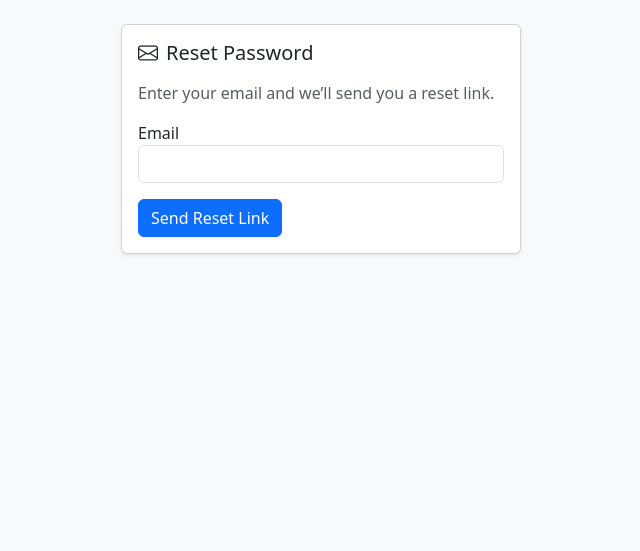
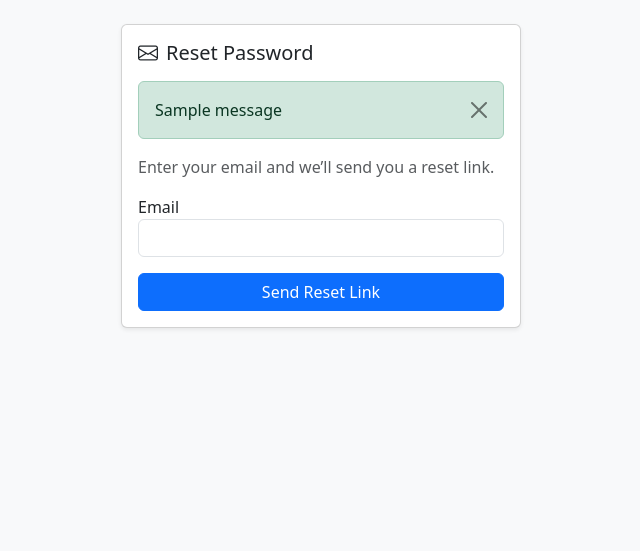
Before and after one commit to Tanvi-Bagwe/project-management-django, a Django app: page /password-reset/ in a window 1280 px wide. Shown: the part 56-607 px from the top of the page, without its empty margins (319-959 px from the left). Run offline with Django 5.2, Linux system fonts and the light colour scheme; tables that the repository leaves empty hold one stand-in row (values such as "Sample post"); one stand-in notice (Sample message) is shown.

Commit message:
password update fixed

```diff
--- a/accounts/urls.py
+++ b/accounts/urls.py
@@ -1,7 +1,8 @@
 from django.contrib.auth import views as auth_views
 from django.urls import path
 
-from .views import register, register_submit, login_submit, login_page, logout_view, admin_users, toggle_user
+from .views import register, register_submit, login_submit, login_page, logout_view, admin_users, toggle_user, \
+    CustomPasswordResetView
 
 urlpatterns = [
     path("register/", register, name="register"),
@@ -11,7 +12,7 @@ urlpatterns = [
     path("logout/", logout_view, name="logout"),
 
     path("password-reset/",
-         auth_views.PasswordResetView.as_view(
+         CustomPasswordResetView.as_view(
              template_name="accounts/password_reset.html"
          ),
          name="password_reset"),
--- a/accounts/views.py
+++ b/accounts/views.py
@@ -1,8 +1,10 @@
 import re
 
+from django.contrib import messages
 from django.contrib.auth import authenticate, login, logout
 from django.contrib.auth.decorators import login_required
 from django.contrib.auth.models import User
+from django.contrib.auth.views import PasswordResetView
 from django.db import transaction
 from django.http import JsonResponse
 from django.shortcuts import render, redirect, get_object_or_404
@@ -198,3 +200,19 @@ def toggle_user(request, user_id):
     user.save()
 
     return JsonResponse({"success": True})
+
+
+class CustomPasswordResetView(PasswordResetView):
+    def form_valid(self, form):
+        email = form.cleaned_data.get('email')
+        if not User.objects.filter(email=email).exists():
+            # Add a custom error message
+            messages.warning(self.request, f"No account found with the email: {email}")
+            return self.render_to_response(self.get_context_data(form=form))
+
+        user = User.objects.filter(email=email).first()
+        if user.is_superuser:
+            messages.error(self.request, f"Admin passwords cannot be reset via this form.")
+            return self.render_to_response(self.get_context_data(form=form))
+
+        return super().form_valid(form)
--- a/templates/accounts/password_reset.html
+++ b/templates/accounts/password_reset.html
@@ -7,6 +7,15 @@
             <h5 class="mb-3">
                 <i class="bi bi-envelope me-2"></i>Reset Password
             </h5>
+
+            {% if messages %}
+                {% for message in messages %}
+                    <div class="alert alert-{{ message.tags }} alert-dismissible fade show" role="alert">
+                        {{ message }}
+                        <button type="button" class="btn-close" data-bs-dismiss="alert" aria-label="Close"></button>
+                    </div>
+                {% endfor %}
+            {% endif %}
 
             <p class="text-muted">
                 Enter your email and we’ll send you a reset link.
@@ -24,7 +33,7 @@
                     >
                 </div>
 
-                <button class="btn btn-primary">Send Reset Link</button>
+                <button class="btn btn-primary w-100">Send Reset Link</button>
             </form>
 
         </div>
```
